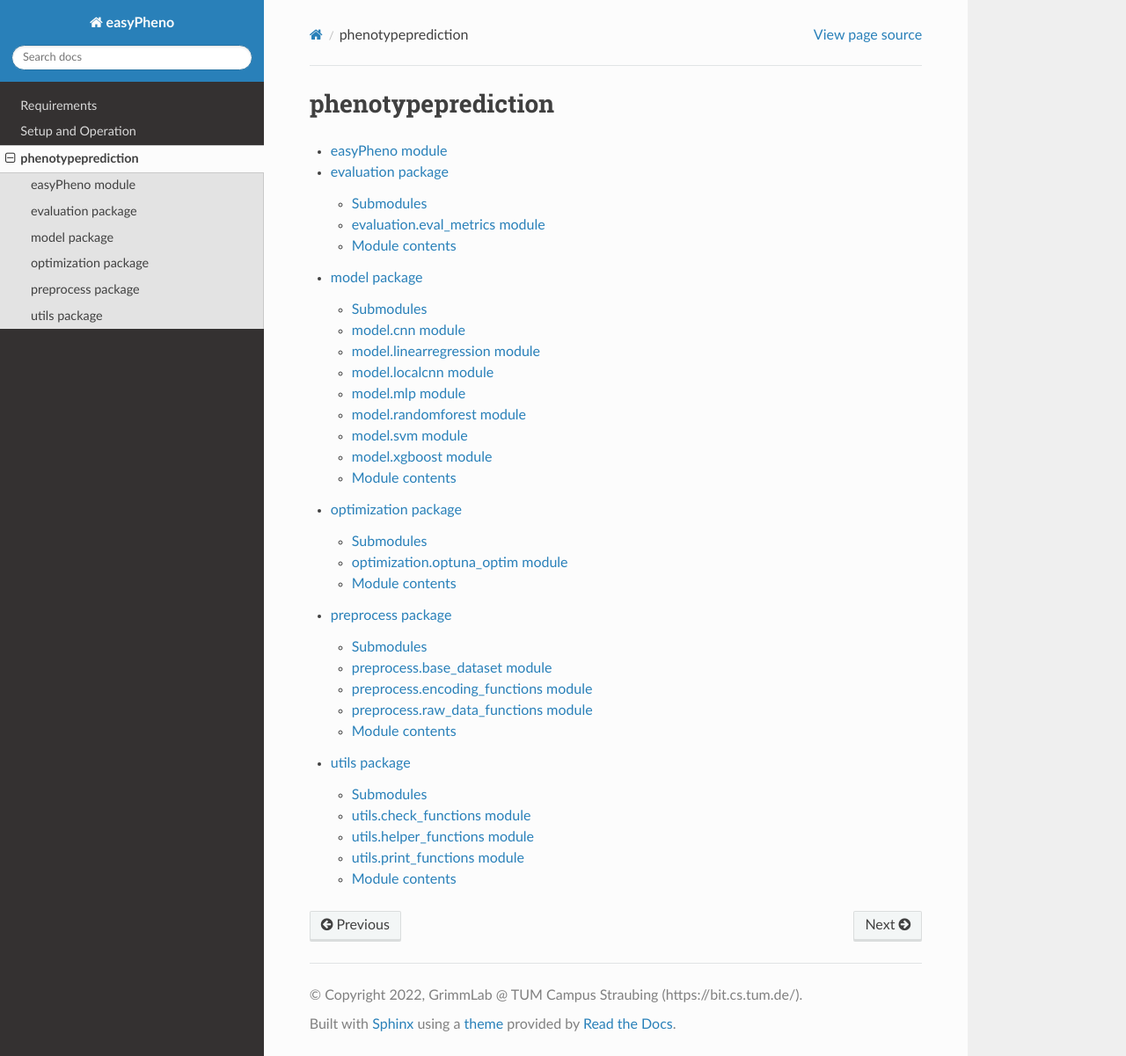
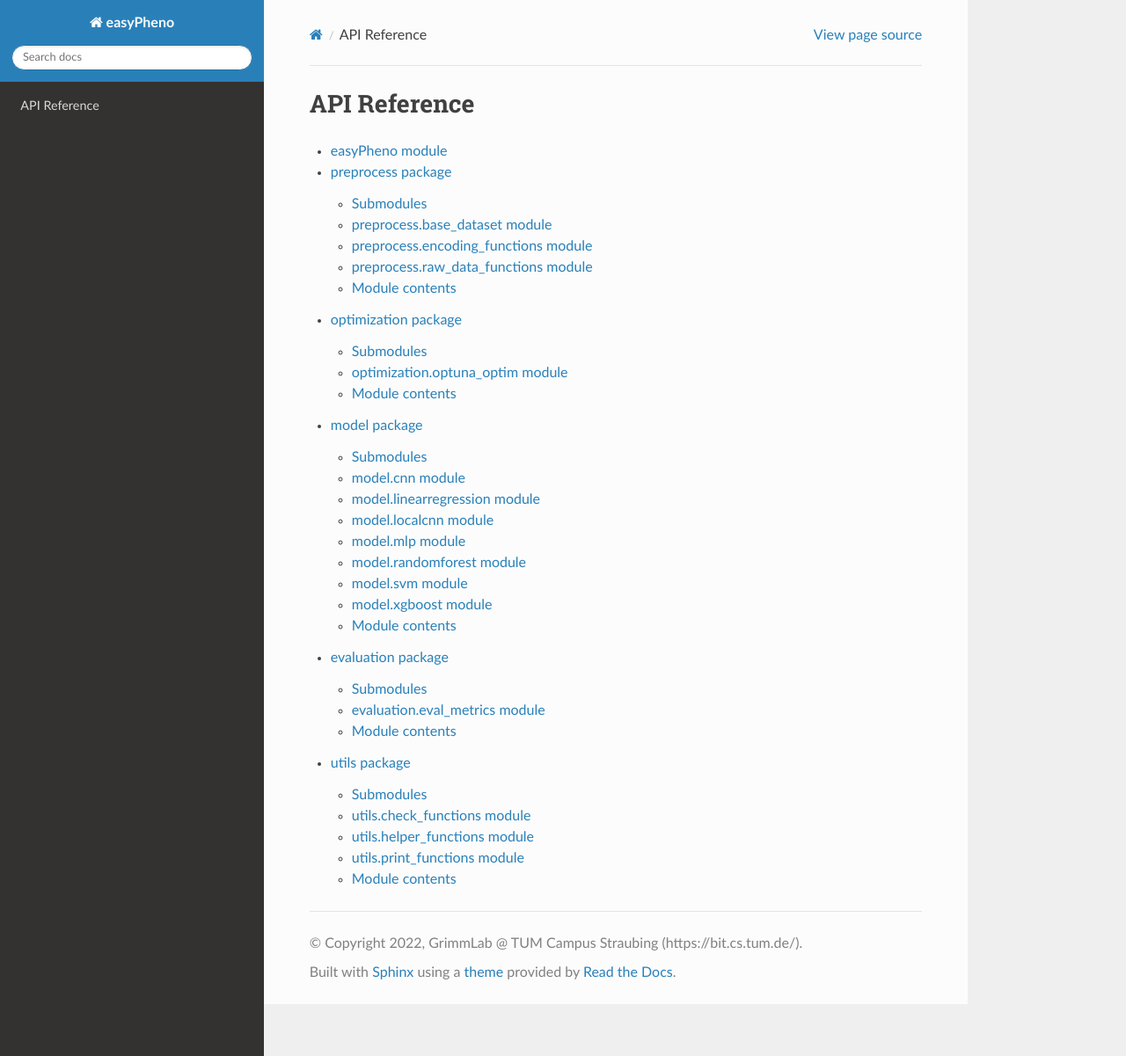
Before and after one commit to grimmlab/easyPheno, a Sphinx documentation site: the page built from docs/source/modules.rst, in a window 1280 px wide and 1201 px high. Shown: the whole window at 88% size. Built offline with Sphinx 7.4.7 and the Read the Docs theme 2.0.0, drawn with Linux system fonts in a browser that asks for light colours.

```diff
--- a/docs/source/easyPheno.rst
+++ b/docs/source/easyPheno.rst
@@ -4,4 +4,3 @@ easyPheno module
 .. automodule:: easyPheno
    :members:
    :undoc-members:
-   :show-inheritance:
--- a/docs/source/index.rst
+++ b/docs/source/index.rst
@@ -3,6 +3,7 @@ Welcome to easyPheno's documentation!
 We are doing crazy stuff here!
 
 .. toctree::
+   :maxdepth: 4
    install
    quickstart
    modules
--- a/docs/source/modules.rst
+++ b/docs/source/modules.rst
@@ -1,12 +1,12 @@
-phenotypeprediction
+API Reference
 ===================
 
 .. toctree::
    :maxdepth: 4
 
    easyPheno
+   preprocess
+   optimization
+   model
    evaluation
-   model
-   optimization
-   preprocess
    utils
```
